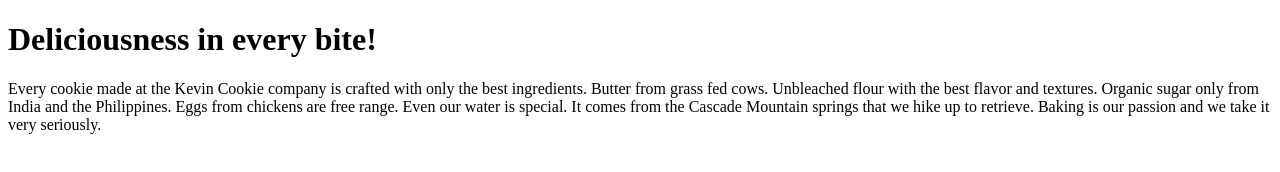
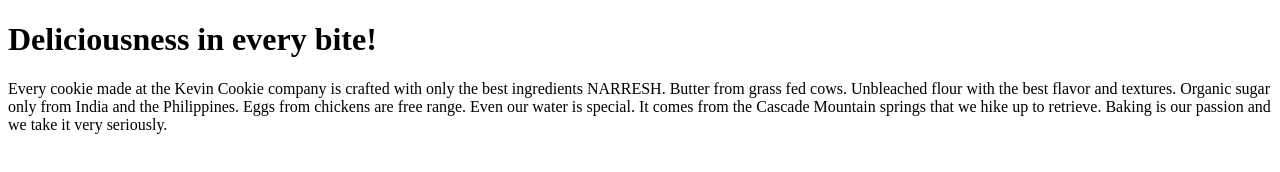
Before and after one commit to NarreshG/TestRepo, a plain HTML site: page index.htm in a window 1280 px wide. Drawn offline with Linux system fonts and the light colour scheme.

```diff
--- a/index.htm
+++ b/index.htm
@@ -4,7 +4,7 @@
 
 <h1>Deliciousness in every bite!</h1>
 
-<p>Every cookie made at the Kevin Cookie company is crafted with only the best ingredients. Butter from grass fed cows. Unbleached flour with the best flavor and textures. Organic sugar only from India and the Philippines. Eggs from chickens are free range. Even our water is special. It comes from the Cascade Mountain springs that we hike up to retrieve. Baking is our passion and we take it very seriously.</p>
+<p>Every cookie made at the Kevin Cookie company is crafted with only the best ingredients NARRESH. Butter from grass fed cows. Unbleached flour with the best flavor and textures. Organic sugar only from India and the Philippines. Eggs from chickens are free range. Even our water is special. It comes from the Cascade Mountain springs that we hike up to retrieve. Baking is our passion and we take it very seriously.</p>
 
 </body>
 </html>
```
